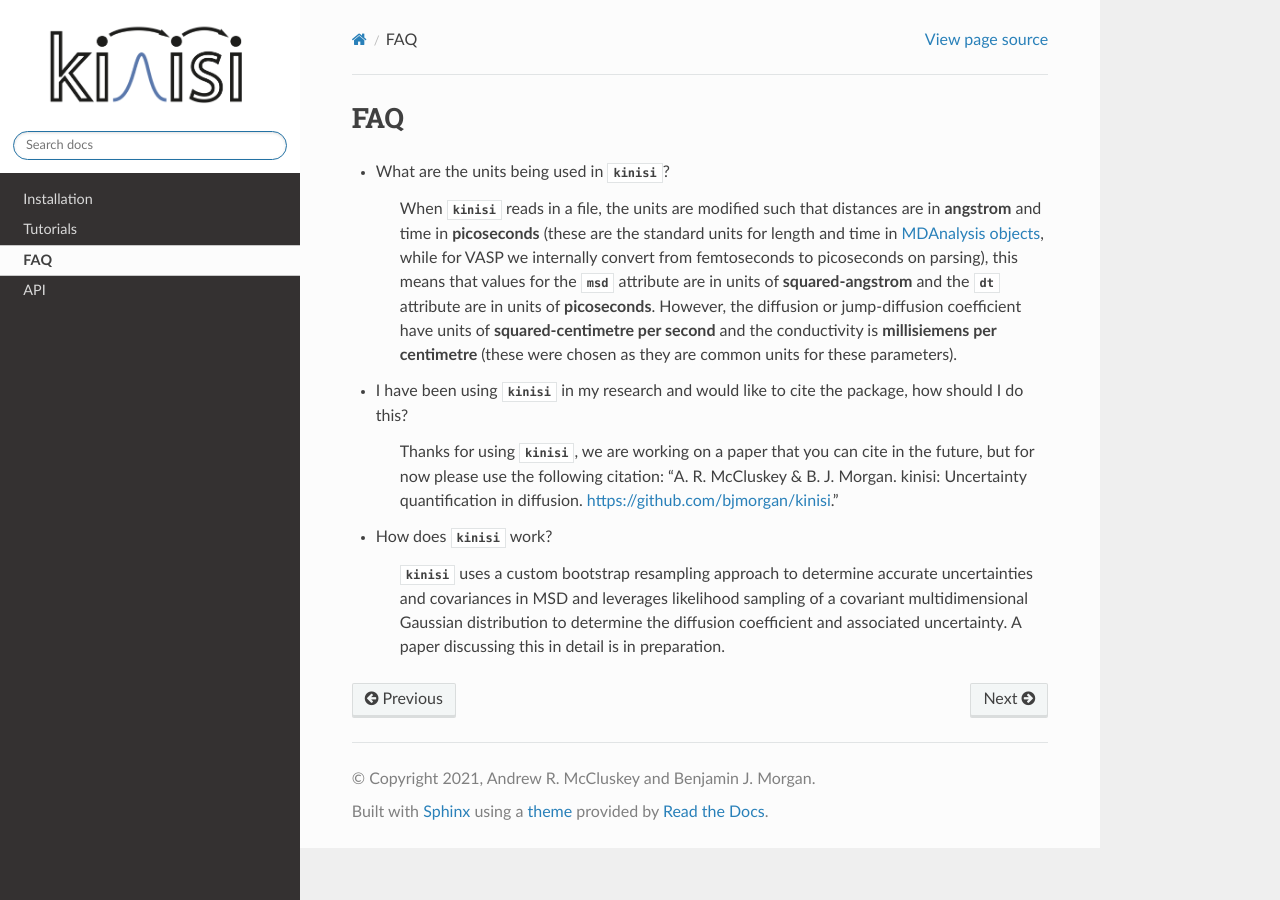
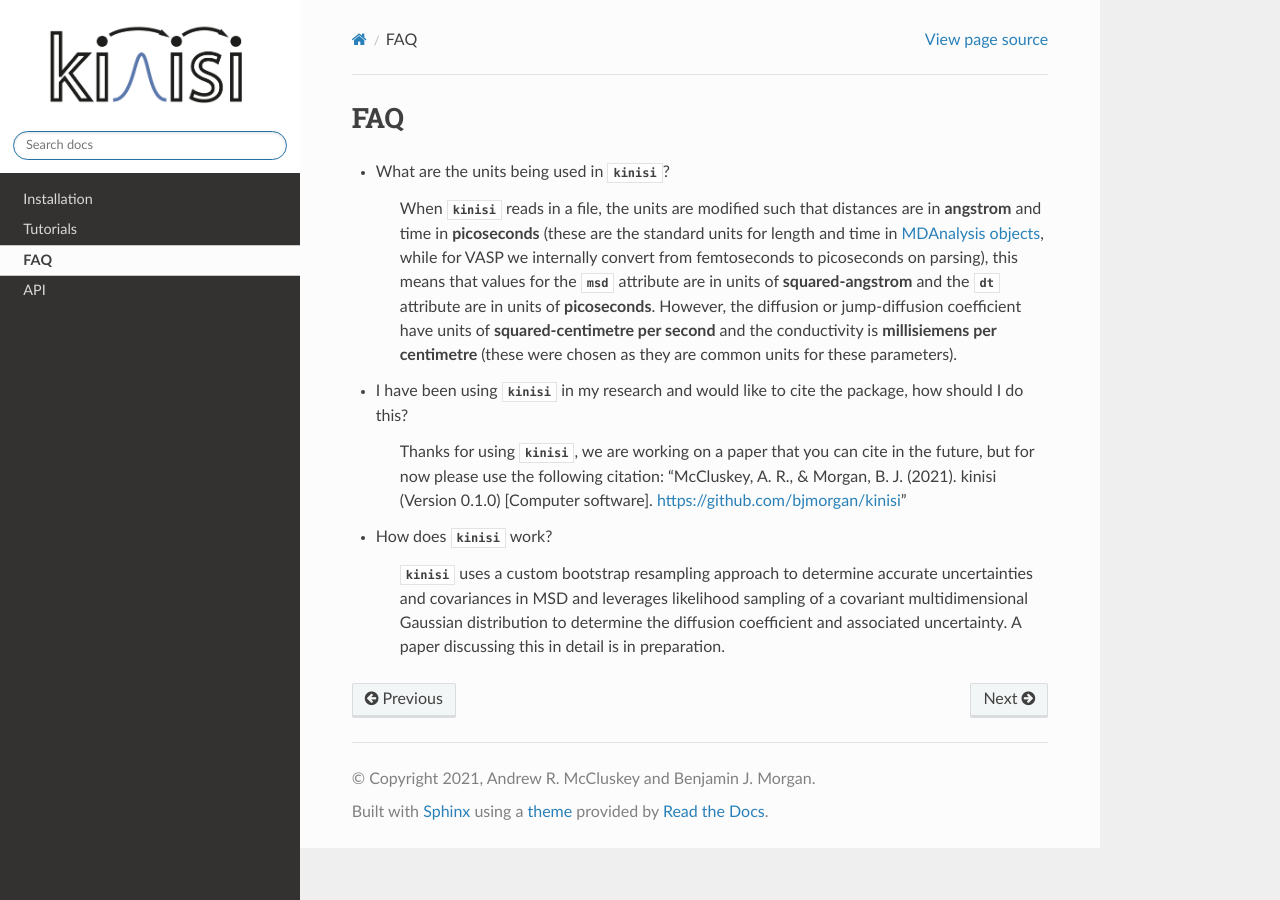
Before and after one commit to bjmorgan/kinisi, a Sphinx documentation site: the page built from docs/source/faq.rst, in a window 1280 px wide. Built offline with Sphinx 7.4.7 and the Read the Docs theme 2.0.0, drawn with Linux system fonts in a browser that asks for light colours; formulas are drawn with MathJax 3; the version number could not be read and is left out.

Commit message:
Update faq.rst

```diff
--- a/docs/source/faq.rst
+++ b/docs/source/faq.rst
@@ -7,7 +7,7 @@ FAQ
 
 - I have been using :py:mod:`kinisi` in my research and would like to cite the package, how should I do this?
 
-    Thanks for using :py:mod:`kinisi`, we are working on a paper that you can cite in the future, but for now please use the following citation: “A. R. McCluskey & B. J. Morgan. kinisi: Uncertainty quantification in diffusion. https://github.com/bjmorgan/kinisi.”
+    Thanks for using :py:mod:`kinisi`, we are working on a paper that you can cite in the future, but for now please use the following citation: “McCluskey, A. R., & Morgan, B. J. (2021). kinisi (Version 0.1.0) [Computer software]. https://github.com/bjmorgan/kinisi”
 
 - How does :py:mod:`kinisi` work?
 
```
